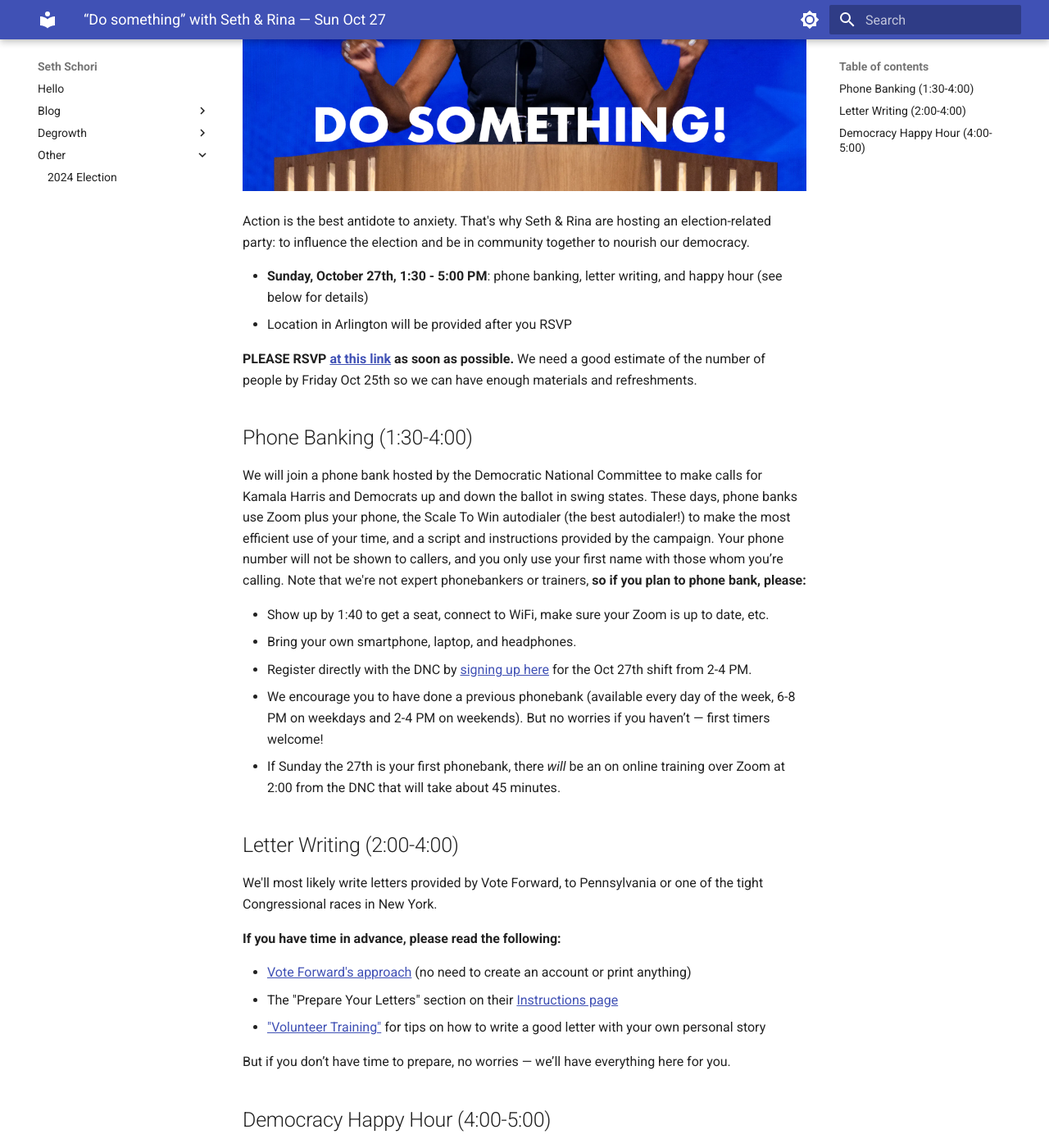
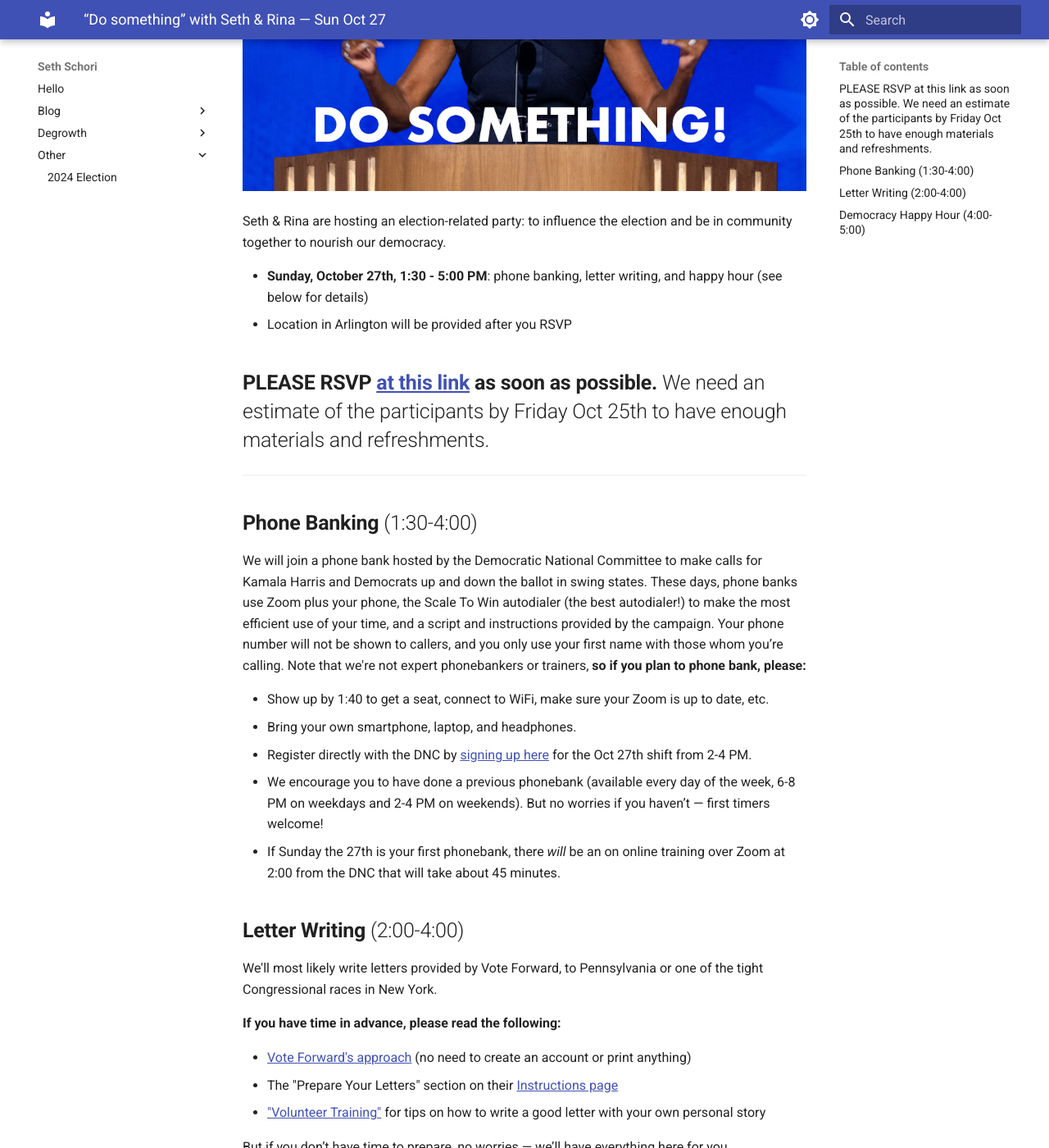
Before and after one commit to sethschori/sethschori.github.io, an MkDocs documentation site: the page built from docs/other/do-something.md, in a window 1280 px wide and 1400 px high, scrolled down 450 px. Shown: the whole window at 82% size. Built offline with MkDocs 1.6.1 and Material for MkDocs 9.7.7, drawn with Linux system fonts in a browser that asks for light colours; some of the changed text lies outside the part shown.

Commit message:
vault backup: 2024-10-16 09:04:31

```diff
--- a/docs/other/do-something.md
+++ b/docs/other/do-something.md
@@ -2,13 +2,15 @@
 
 ![Michelle Obama at the 2024 Democratic Convention with subtitle DO SOMETHING!](/blog/assets/images/do-something.png)
 
-Action is the best antidote to anxiety. That's why Seth & Rina are hosting an election-related party: to influence the election and be in community together to nourish our democracy.
+Seth & Rina are hosting an election-related party: to influence the election and be in community together to nourish our democracy.
 
 - **Sunday, October 27th, 1:30 - 5:00 PM**: phone banking, letter writing, and happy hour (see below for details)
 - Location in Arlington will be provided after you RSVP
 
-**PLEASE RSVP [at this link](https://forms.gle/vetyuaetMwKrwLSw8) as soon as possible.** We need a good estimate of the number of people by Friday Oct 25th so we can have enough materials and refreshments.
-## Phone Banking (1:30-4:00)
+## **PLEASE RSVP [at this link](https://forms.gle/vetyuaetMwKrwLSw8) as soon as possible.** We need an estimate of the participants by Friday Oct 25th to have enough materials and refreshments.
+
+---
+## **Phone Banking** (1:30-4:00)
 We will join a phone bank hosted by the Democratic National Committee to make calls for Kamala Harris and Democrats up and down the ballot in swing states. These days, phone banks use Zoom plus your phone, the Scale To Win autodialer (the best autodialer!) to make the most efficient use of your time, and a script and instructions provided by the campaign. Your phone number will not be shown to callers, and you only use your first name with those whom you’re calling. Note that we're not expert phonebankers or trainers, **so if you plan to phone bank, please:**
 
 - Show up by 1:40 to get a seat, connect to WiFi, make sure your Zoom is up to date, etc.
@@ -16,7 +18,7 @@ We will join a phone bank hosted by the Democratic National Committee to make ca
 - Register directly with the DNC by [signing up here](https://events.democrats.org/event/569897/) for the Oct 27th shift from 2-4 PM.
 - We encourage you to have done a previous phonebank (available every day of the week, 6-8 PM on weekdays and 2-4 PM on weekends). But no worries if you haven’t — first timers welcome!
 - If Sunday the 27th is your first phonebank, there _will_ be an on online training over Zoom at 2:00 from the DNC that will take about 45 minutes.
-## Letter Writing (2:00-4:00)
+## **Letter Writing** (2:00-4:00)
 We'll most likely write letters provided by Vote Forward, to Pennsylvania or one of the tight Congressional races in New York.
 
 **If you have time in advance, please read the following:**
```
Also changed, not shown: other parts of docs/other/do-something.md (+2 -2 lines).
